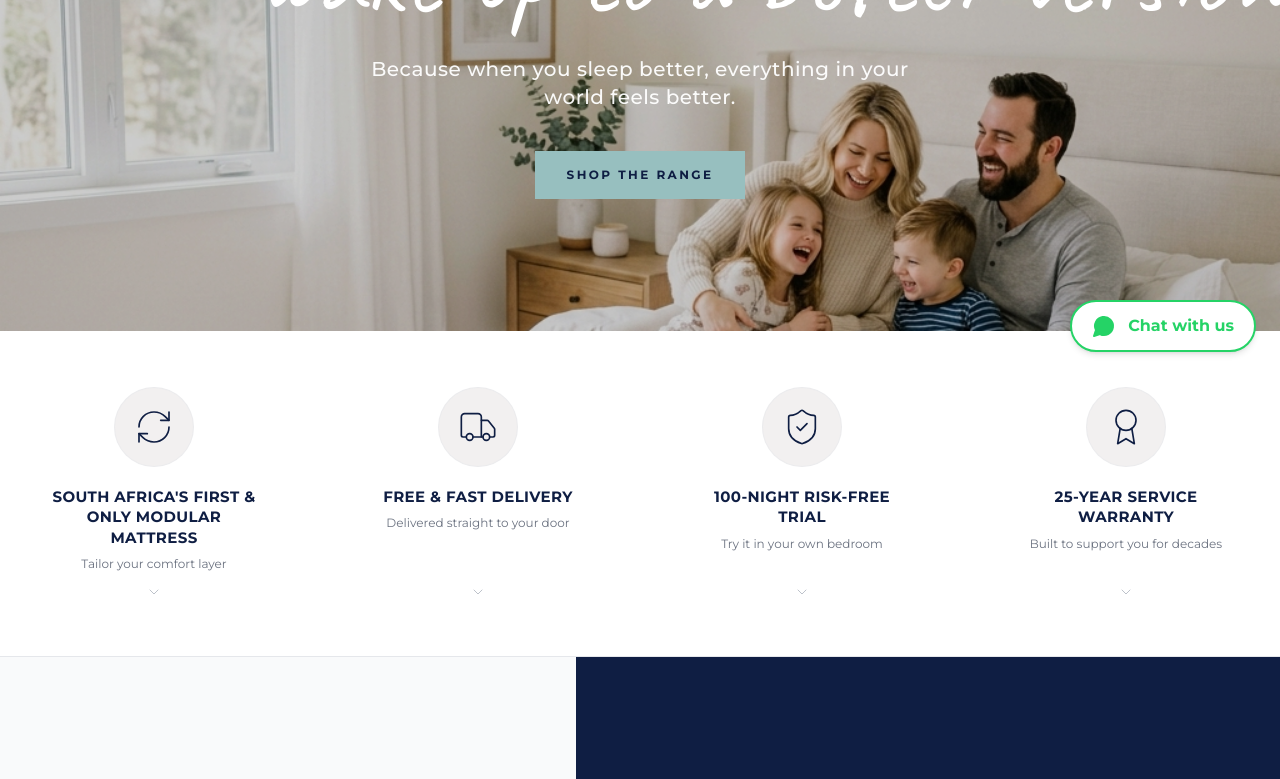
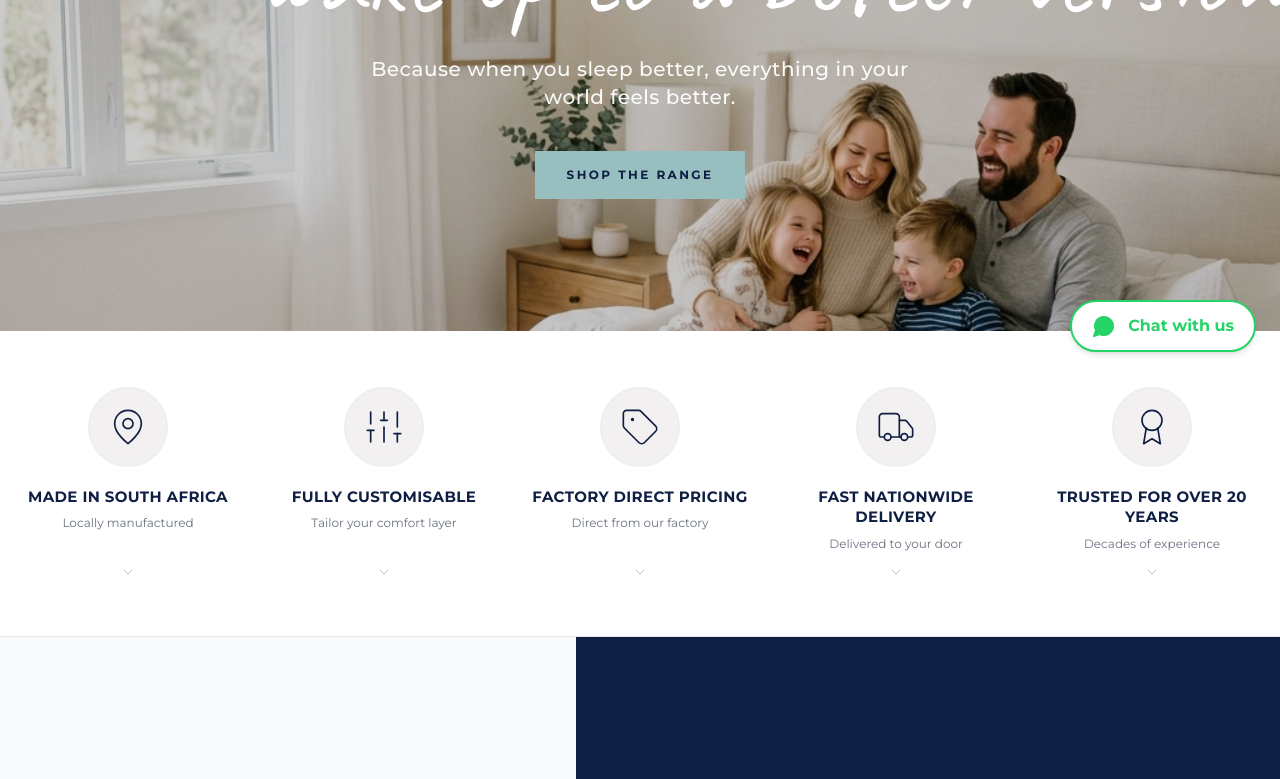
Before and after one commit to Auralith-za/Fast-Asleep, a React (Vite) app: page / in a window 1280 px wide. Shown: the part 424-1203 px from the top of the page. Built offline with nearby package versions, Linux system fonts and the light colour scheme; no server answers.

Commit message:
Content update: Change TrustBuilders section to have 5 new items, update icons and grid layout

```diff
--- a/src/components/TrustBuilders.jsx
+++ b/src/components/TrustBuilders.jsx
@@ -1,34 +1,39 @@
 import React from 'react';
-import { Truck, ShieldCheck, ChevronDown, RefreshCw, Award } from 'lucide-react';
+import { Truck, MapPin, Sliders, Tag, Award, ChevronDown } from 'lucide-react';
 
 export default function TrustBuilders() {
     const features = [
         {
-            icon: <RefreshCw className="w-8 h-8 md:w-10 md:h-10 text-navy" strokeWidth={1} />,
-            title: "South Africa's First & Only Modular Mattress",
+            icon: <MapPin className="w-8 h-8 md:w-10 md:h-10 text-navy" strokeWidth={1} />,
+            title: "Made in South Africa",
+            subtitle: "Locally manufactured"
+        },
+        {
+            icon: <Sliders className="w-8 h-8 md:w-10 md:h-10 text-navy" strokeWidth={1} />,
+            title: "Fully Customisable",
             subtitle: "Tailor your comfort layer"
         },
         {
-            icon: <Truck className="w-8 h-8 md:w-10 md:h-10 text-navy" strokeWidth={1} />,
-            title: "Free & Fast Delivery",
-            subtitle: "Delivered straight to your door"
+            icon: <Tag className="w-8 h-8 md:w-10 md:h-10 text-navy" strokeWidth={1} />,
+            title: "Factory Direct Pricing",
+            subtitle: "Direct from our factory"
         },
         {
-            icon: <ShieldCheck className="w-8 h-8 md:w-10 md:h-10 text-navy" strokeWidth={1} />,
-            title: "100-Night Risk-Free Trial",
-            subtitle: "Try it in your own bedroom"
+            icon: <Truck className="w-8 h-8 md:w-10 md:h-10 text-navy" strokeWidth={1} />,
+            title: "Fast Nationwide Delivery",
+            subtitle: "Delivered to your door"
         },
         {
             icon: <Award className="w-8 h-8 md:w-10 md:h-10 text-navy" strokeWidth={1} />,
-            title: "25-Year Service Warranty",
-            subtitle: "Built to support you for decades"
+            title: "Trusted For Over 20 Years",
+            subtitle: "Decades of experience"
         }
     ];
 
     return (
         <section className="bg-white py-14 border-b border-gray-150">
             <div className="container-custom">
-                <div className="grid grid-cols-2 lg:grid-cols-4 gap-x-4 gap-y-10 sm:gap-12">
+                <div className="grid grid-cols-2 lg:grid-cols-5 gap-x-4 gap-y-10 sm:gap-8">
                     {features.map((feature, index) => (
                         <div
                             key={index}
```
